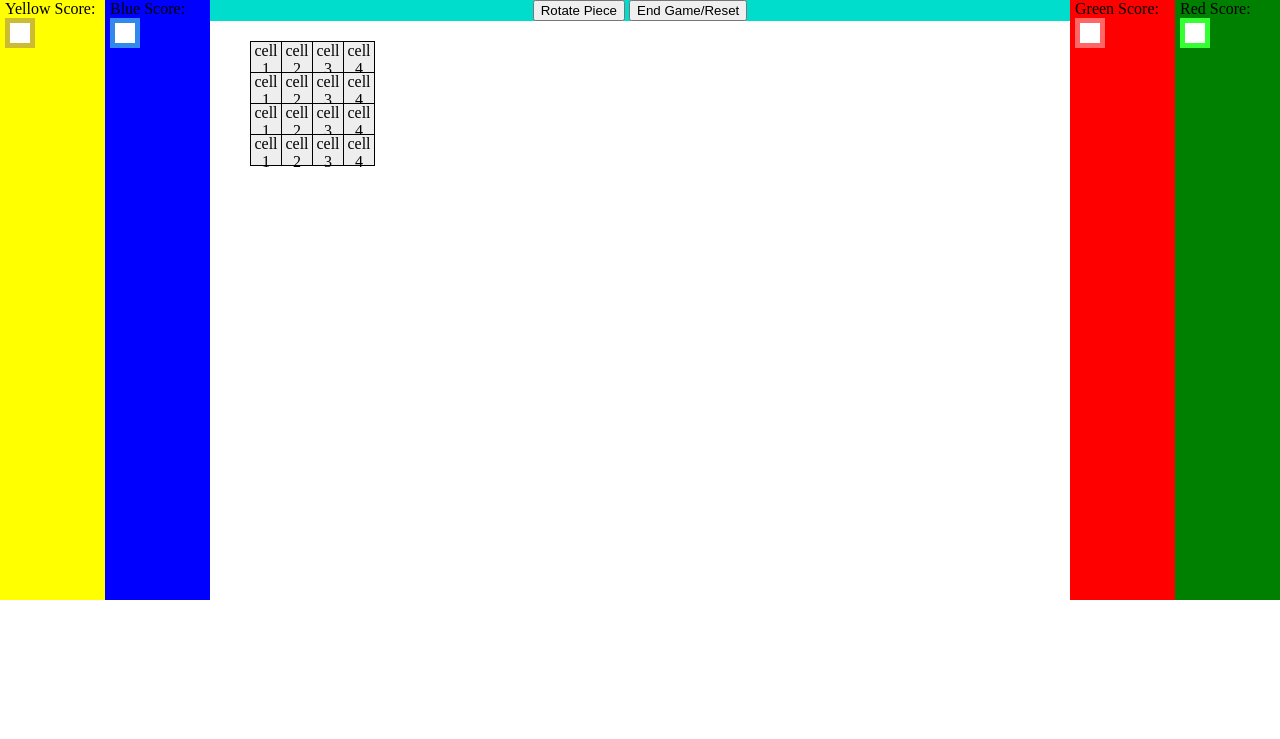
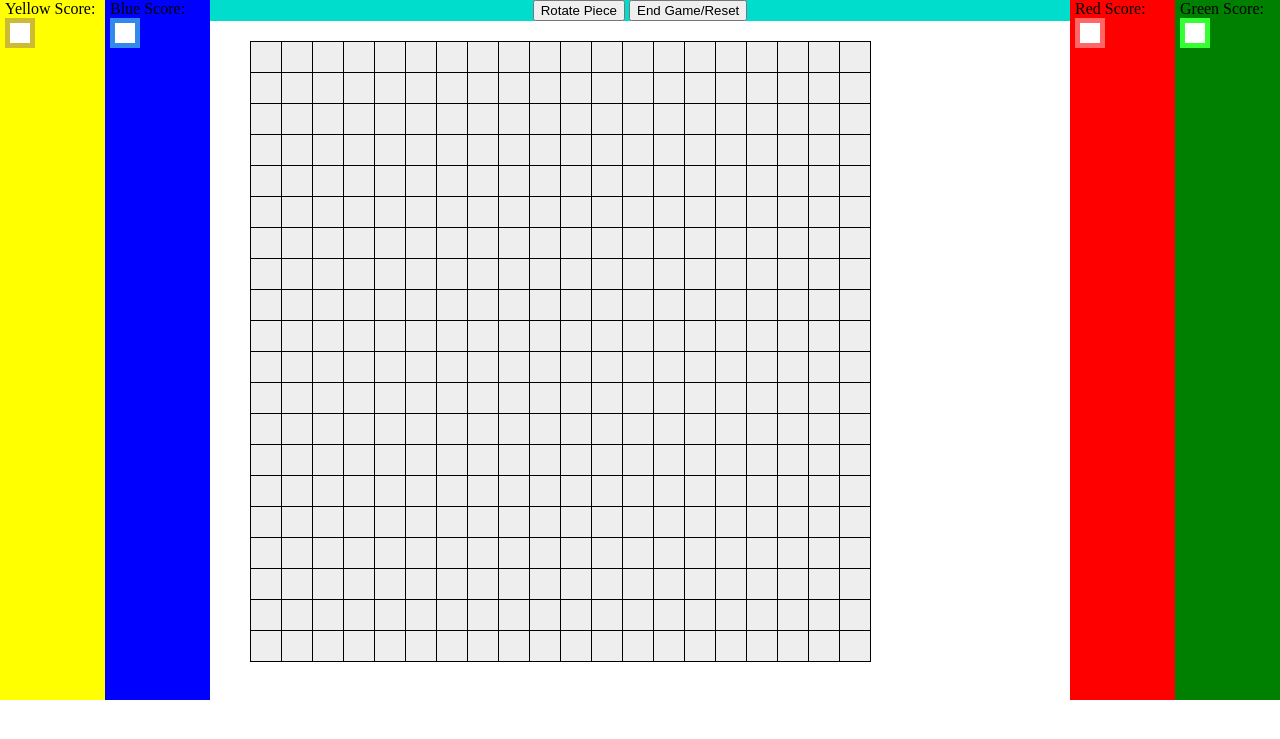
Before and after one commit to hintron/msedev_training, a PHP site: page /brickus.html in a window 1280 px wide. Shown: the top 739 px of the page. Run offline with PHP 8.4, Linux system fonts and the light colour scheme.

Commit message:
Project4: Made gameboard 20x20; Fixed green/red swapped colors

```diff
--- a/project4/brickus.css
+++ b/project4/brickus.css
@@ -16,7 +16,7 @@ body {
 /************************************/
 
 .toolbar {
-    height: 600px;
+    height: 700px;
     width: 100px;
 }
 
@@ -32,12 +32,12 @@ body {
 
 #player3_toolbar {
     float: right;
-    background-color: green;
+    background-color: red;
 }
 
 #player4_toolbar {
     float: right;
-    background-color: red;
+    background-color: green;
 }
 
 
@@ -93,7 +93,6 @@ body {
 
 /* The CSS for a single tile unit */
 .tile {
-    /* display: block; */
     position: absolute;
     width: 20px;
     height: 20px;
@@ -112,11 +111,11 @@ body {
 }
 
 #player3_toolbar .tile {
-    border-color: #33ff33;
+    border-color: #ff6666;
 }
 
 #player4_toolbar .tile {
-    border-color: #ff6666;
+    border-color: #33ff33;
 }
 
 
--- a/project4/brickus.html
+++ b/project4/brickus.html
@@ -25,14 +25,15 @@
         <span id="player2_score"></span>
         <div class="tile"></div>
     </div>
+    <!-- Note: Order is swapped, because that's how floats work -->
+    <div id="player4_toolbar" class="toolbar">
+        <span>Green Score: </span>
+        <span id="player4_score"></span>
+        <div class="tile"></div>
+    </div>
     <div id="player3_toolbar" class="toolbar">
         <span>Red Score: </span>
         <span id="player3_score"></span>
-        <div class="tile"></div>
-    </div>
-    <div id="player4_toolbar" class="toolbar">
-        <span>Green Score: </span>
-        <span id="player4_score"></span>
         <div class="tile"></div>
     </div>
 
@@ -45,31 +46,447 @@
             <button id="endgame_btn" >End Game/Reset</button>
         </div>
 
-        <!-- div#gameboard>div.gameboard-row*4>div.gameboard-cell{cell $}*4 -->
+        <!-- div#gameboard>div.gameboard-row*20>div.gameboard-cell{}*20 -->
         <div id="gameboard">
             <div class="gameboard-row">
-                <div class="gameboard-cell">cell 1</div>
-                <div class="gameboard-cell">cell 2</div>
-                <div class="gameboard-cell">cell 3</div>
-                <div class="gameboard-cell">cell 4</div>
+                <div class="gameboard-cell"></div>
+                <div class="gameboard-cell"></div>
+                <div class="gameboard-cell"></div>
+                <div class="gameboard-cell"></div>
+                <div class="gameboard-cell"></div>
+                <div class="gameboard-cell"></div>
+                <div class="gameboard-cell"></div>
+                <div class="gameboard-cell"></div>
+                <div class="gameboard-cell"></div>
+                <div class="gameboard-cell"></div>
+                <div class="gameboard-cell"></div>
+                <div class="gameboard-cell"></div>
+                <div class="gameboard-cell"></div>
+                <div class="gameboard-cell"></div>
+                <div class="gameboard-cell"></div>
+                <div class="gameboard-cell"></div>
+                <div class="gameboard-cell"></div>
+                <div class="gameboard-cell"></div>
+                <div class="gameboard-cell"></div>
+                <div class="gameboard-cell"></div>
             </div>
             <div class="gameboard-row">
-                <div class="gameboard-cell">cell 1</div>
-                <div class="gameboard-cell">cell 2</div>
-                <div class="gameboard-cell">cell 3</div>
-                <div class="gameboard-cell">cell 4</div>
+                <div class="gameboard-cell"></div>
+                <div class="gameboard-cell"></div>
+                <div class="gameboard-cell"></div>
+                <div class="gameboard-cell"></div>
+                <div class="gameboard-cell"></div>
+                <div class="gameboard-cell"></div>
+                <div class="gameboard-cell"></div>
+                <div class="gameboard-cell"></div>
+                <div class="gameboard-cell"></div>
+                <div class="gameboard-cell"></div>
+                <div class="gameboard-cell"></div>
+                <div class="gameboard-cell"></div>
+                <div class="gameboard-cell"></div>
+                <div class="gameboard-cell"></div>
+                <div class="gameboard-cell"></div>
+                <div class="gameboard-cell"></div>
+                <div class="gameboard-cell"></div>
+                <div class="gameboard-cell"></div>
+                <div class="gameboard-cell"></div>
+                <div class="gameboard-cell"></div>
             </div>
             <div class="gameboard-row">
-                <div class="gameboard-cell">cell 1</div>
-                <div class="gameboard-cell">cell 2</div>
-                <div class="gameboard-cell">cell 3</div>
-                <div class="gameboard-cell">cell 4</div>
+                <div class="gameboard-cell"></div>
+                <div class="gameboard-cell"></div>
+                <div class="gameboard-cell"></div>
+                <div class="gameboard-cell"></div>
+                <div class="gameboard-cell"></div>
+                <div class="gameboard-cell"></div>
+                <div class="gameboard-cell"></div>
+                <div class="gameboard-cell"></div>
+                <div class="gameboard-cell"></div>
+                <div class="gameboard-cell"></div>
+                <div class="gameboard-cell"></div>
+                <div class="gameboard-cell"></div>
+                <div class="gameboard-cell"></div>
+                <div class="gameboard-cell"></div>
+                <div class="gameboard-cell"></div>
+                <div class="gameboard-cell"></div>
+                <div class="gameboard-cell"></div>
+                <div class="gameboard-cell"></div>
+                <div class="gameboard-cell"></div>
+                <div class="gameboard-cell"></div>
             </div>
             <div class="gameboard-row">
-                <div class="gameboard-cell">cell 1</div>
-                <div class="gameboard-cell">cell 2</div>
-                <div class="gameboard-cell">cell 3</div>
-                <div class="gameboard-cell">cell 4</div>
+                <div class="gameboard-cell"></div>
+                <div class="gameboard-cell"></div>
+                <div class="gameboard-cell"></div>
+                <div class="gameboard-cell"></div>
+                <div class="gameboard-cell"></div>
+                <div class="gameboard-cell"></div>
+                <div class="gameboard-cell"></div>
+                <div class="gameboard-cell"></div>
+                <div class="gameboard-cell"></div>
+                <div class="gameboard-cell"></div>
+                <div class="gameboard-cell"></div>
+                <div class="gameboard-cell"></div>
+                <div class="gameboard-cell"></div>
+                <div class="gameboard-cell"></div>
+                <div class="gameboard-cell"></div>
+                <div class="gameboard-cell"></div>
+                <div class="gameboard-cell"></div>
+                <div class="gameboard-cell"></div>
+                <div class="gameboard-cell"></div>
+                <div class="gameboard-cell"></div>
+            </div>
+            <div class="gameboard-row">
+                <div class="gameboard-cell"></div>
+                <div class="gameboard-cell"></div>
+                <div class="gameboard-cell"></div>
+                <div class="gameboard-cell"></div>
+                <div class="gameboard-cell"></div>
+                <div class="gameboard-cell"></div>
+                <div class="gameboard-cell"></div>
+                <div class="gameboard-cell"></div>
+                <div class="gameboard-cell"></div>
+                <div class="gameboard-cell"></div>
+                <div class="gameboard-cell"></div>
+                <div class="gameboard-cell"></div>
+                <div class="gameboard-cell"></div>
+                <div class="gameboard-cell"></div>
+                <div class="gameboard-cell"></div>
+                <div class="gameboard-cell"></div>
+                <div class="gameboard-cell"></div>
+                <div class="gameboard-cell"></div>
+                <div class="gameboard-cell"></div>
+                <div class="gameboard-cell"></div>
+            </div>
+            <div class="gameboard-row">
+                <div class="gameboard-cell"></div>
+                <div class="gameboard-cell"></div>
+                <div class="gameboard-cell"></div>
+                <div class="gameboard-cell"></div>
+                <div class="gameboard-cell"></div>
+                <div class="gameboard-cell"></div>
+                <div class="gameboard-cell"></div>
+                <div class="gameboard-cell"></div>
+                <div class="gameboard-cell"></div>
+                <div class="gameboard-cell"></div>
+                <div class="gameboard-cell"></div>
+                <div class="gameboard-cell"></div>
+                <div class="gameboard-cell"></div>
+                <div class="gameboard-cell"></div>
+                <div class="gameboard-cell"></div>
+                <div class="gameboard-cell"></div>
+                <div class="gameboard-cell"></div>
+                <div class="gameboard-cell"></div>
+                <div class="gameboard-cell"></div>
+                <div class="gameboard-cell"></div>
+            </div>
+            <div class="gameboard-row">
+                <div class="gameboard-cell"></div>
+                <div class="gameboard-cell"></div>
+                <div class="gameboard-cell"></div>
+                <div class="gameboard-cell"></div>
+                <div class="gameboard-cell"></div>
+                <div class="gameboard-cell"></div>
+                <div class="gameboard-cell"></div>
+                <div class="gameboard-cell"></div>
+                <div class="gameboard-cell"></div>
+                <div class="gameboard-cell"></div>
+                <div class="gameboard-cell"></div>
+                <div class="gameboard-cell"></div>
+                <div class="gameboard-cell"></div>
+                <div class="gameboard-cell"></div>
+                <div class="gameboard-cell"></div>
+                <div class="gameboard-cell"></div>
+                <div class="gameboard-cell"></div>
+                <div class="gameboard-cell"></div>
+                <div class="gameboard-cell"></div>
+                <div class="gameboard-cell"></div>
+            </div>
+            <div class="gameboard-row">
+                <div class="gameboard-cell"></div>
+                <div class="gameboard-cell"></div>
+                <div class="gameboard-cell"></div>
+                <div class="gameboard-cell"></div>
+                <div class="gameboard-cell"></div>
+                <div class="gameboard-cell"></div>
+                <div class="gameboard-cell"></div>
+                <div class="gameboard-cell"></div>
+                <div class="gameboard-cell"></div>
+                <div class="gameboard-cell"></div>
+                <div class="gameboard-cell"></div>
+                <div class="gameboard-cell"></div>
+                <div class="gameboard-cell"></div>
+                <div class="gameboard-cell"></div>
+                <div class="gameboard-cell"></div>
+                <div class="gameboard-cell"></div>
+                <div class="gameboard-cell"></div>
+                <div class="gameboard-cell"></div>
+                <div class="gameboard-cell"></div>
+                <div class="gameboard-cell"></div>
+            </div>
+            <div class="gameboard-row">
+                <div class="gameboard-cell"></div>
+                <div class="gameboard-cell"></div>
+                <div class="gameboard-cell"></div>
+                <div class="gameboard-cell"></div>
+                <div class="gameboard-cell"></div>
+                <div class="gameboard-cell"></div>
+                <div class="gameboard-cell"></div>
+                <div class="gameboard-cell"></div>
+                <div class="gameboard-cell"></div>
+                <div class="gameboard-cell"></div>
+                <div class="gameboard-cell"></div>
+                <div class="gameboard-cell"></div>
+                <div class="gameboard-cell"></div>
+                <div class="gameboard-cell"></div>
+                <div class="gameboard-cell"></div>
+                <div class="gameboard-cell"></div>
+                <div class="gameboard-cell"></div>
+                <div class="gameboard-cell"></div>
+                <div class="gameboard-cell"></div>
+                <div class="gameboard-cell"></div>
+            </div>
+            <div class="gameboard-row">
+                <div class="gameboard-cell"></div>
+                <div class="gameboard-cell"></div>
+                <div class="gameboard-cell"></div>
+                <div class="gameboard-cell"></div>
+                <div class="gameboard-cell"></div>
+                <div class="gameboard-cell"></div>
+                <div class="gameboard-cell"></div>
+                <div class="gameboard-cell"></div>
+                <div class="gameboard-cell"></div>
+                <div class="gameboard-cell"></div>
+                <div class="gameboard-cell"></div>
+                <div class="gameboard-cell"></div>
+                <div class="gameboard-cell"></div>
+                <div class="gameboard-cell"></div>
+                <div class="gameboard-cell"></div>
+                <div class="gameboard-cell"></div>
+                <div class="gameboard-cell"></div>
+                <div class="gameboard-cell"></div>
+                <div class="gameboard-cell"></div>
+                <div class="gameboard-cell"></div>
+            </div>
+            <div class="gameboard-row">
+                <div class="gameboard-cell"></div>
+                <div class="gameboard-cell"></div>
+                <div class="gameboard-cell"></div>
+                <div class="gameboard-cell"></div>
+                <div class="gameboard-cell"></div>
+                <div class="gameboard-cell"></div>
+                <div class="gameboard-cell"></div>
+                <div class="gameboard-cell"></div>
+                <div class="gameboard-cell"></div>
+                <div class="gameboard-cell"></div>
+                <div class="gameboard-cell"></div>
+                <div class="gameboard-cell"></div>
+                <div class="gameboard-cell"></div>
+                <div class="gameboard-cell"></div>
+                <div class="gameboard-cell"></div>
+                <div class="gameboard-cell"></div>
+                <div class="gameboard-cell"></div>
+                <div class="gameboard-cell"></div>
+                <div class="gameboard-cell"></div>
+                <div class="gameboard-cell"></div>
+            </div>
+            <div class="gameboard-row">
+                <div class="gameboard-cell"></div>
+                <div class="gameboard-cell"></div>
+                <div class="gameboard-cell"></div>
+                <div class="gameboard-cell"></div>
+                <div class="gameboard-cell"></div>
+                <div class="gameboard-cell"></div>
+                <div class="gameboard-cell"></div>
+                <div class="gameboard-cell"></div>
+                <div class="gameboard-cell"></div>
+                <div class="gameboard-cell"></div>
+                <div class="gameboard-cell"></div>
+                <div class="gameboard-cell"></div>
+                <div class="gameboard-cell"></div>
+                <div class="gameboard-cell"></div>
+                <div class="gameboard-cell"></div>
+                <div class="gameboard-cell"></div>
+                <div class="gameboard-cell"></div>
+                <div class="gameboard-cell"></div>
+                <div class="gameboard-cell"></div>
+                <div class="gameboard-cell"></div>
+            </div>
+            <div class="gameboard-row">
+                <div class="gameboard-cell"></div>
+                <div class="gameboard-cell"></div>
+                <div class="gameboard-cell"></div>
+                <div class="gameboard-cell"></div>
+                <div class="gameboard-cell"></div>
+                <div class="gameboard-cell"></div>
+                <div class="gameboard-cell"></div>
+                <div class="gameboard-cell"></div>
+                <div class="gameboard-cell"></div>
+                <div class="gameboard-cell"></div>
+                <div class="gameboard-cell"></div>
+                <div class="gameboard-cell"></div>
+                <div class="gameboard-cell"></div>
+                <div class="gameboard-cell"></div>
+                <div class="gameboard-cell"></div>
+                <div class="gameboard-cell"></div>
+                <div class="gameboard-cell"></div>
+                <div class="gameboard-cell"></div>
+                <div class="gameboard-cell"></div>
+                <div class="gameboard-cell"></div>
+            </div>
+            <div class="gameboard-row">
+                <div class="gameboard-cell"></div>
+                <div class="gameboard-cell"></div>
+                <div class="gameboard-cell"></div>
+                <div class="gameboard-cell"></div>
+                <div class="gameboard-cell"></div>
+                <div class="gameboard-cell"></div>
+                <div class="gameboard-cell"></div>
+                <div class="gameboard-cell"></div>
+                <div class="gameboard-cell"></div>
+                <div class="gameboard-cell"></div>
+                <div class="gameboard-cell"></div>
+                <div class="gameboard-cell"></div>
+                <div class="gameboard-cell"></div>
+                <div class="gameboard-cell"></div>
+                <div class="gameboard-cell"></div>
+                <div class="gameboard-cell"></div>
+                <div class="gameboard-cell"></div>
+                <div class="gameboard-cell"></div>
+                <div class="gameboard-cell"></div>
+                <div class="gameboard-cell"></div>
+            </div>
+            <div class="gameboard-row">
+                <div class="gameboard-cell"></div>
+                <div class="gameboard-cell"></div>
+                <div class="gameboard-cell"></div>
+                <div class="gameboard-cell"></div>
+                <div class="gameboard-cell"></div>
+                <div class="gameboard-cell"></div>
+                <div class="gameboard-cell"></div>
+                <div class="gameboard-cell"></div>
+                <div class="gameboard-cell"></div>
+                <div class="gameboard-cell"></div>
+                <div class="gameboard-cell"></div>
+                <div class="gameboard-cell"></div>
+                <div class="gameboard-cell"></div>
+                <div class="gameboard-cell"></div>
+                <div class="gameboard-cell"></div>
+                <div class="gameboard-cell"></div>
+                <div class="gameboard-cell"></div>
+                <div class="gameboard-cell"></div>
+                <div class="gameboard-cell"></div>
+                <div class="gameboard-cell"></div>
+            </div>
+            <div class="gameboard-row">
+                <div class="gameboard-cell"></div>
+                <div class="gameboard-cell"></div>
+                <div class="gameboard-cell"></div>
+                <div class="gameboard-cell"></div>
+                <div class="gameboard-cell"></div>
+                <div class="gameboard-cell"></div>
+                <div class="gameboard-cell"></div>
+                <div class="gameboard-cell"></div>
+                <div class="gameboard-cell"></div>
+                <div class="gameboard-cell"></div>
+                <div class="gameboard-cell"></div>
+                <div class="gameboard-cell"></div>
+                <div class="gameboard-cell"></div>
+                <div class="gameboard-cell"></div>
+                <div class="gameboard-cell"></div>
+                <div class="gameboard-cell"></div>
+                <div class="gameboard-cell"></div>
+                <div class="gameboard-cell"></div>
+                <div class="gameboard-cell"></div>
+                <div class="gameboard-cell"></div>
+            </div>
+            <div class="gameboard-row">
+                <div class="gameboard-cell"></div>
+                <div class="gameboard-cell"></div>
+                <div class="gameboard-cell"></div>
+                <div class="gameboard-cell"></div>
+                <div class="gameboard-cell"></div>
+                <div class="gameboard-cell"></div>
+                <div class="gameboard-cell"></div>
+                <div class="gameboard-cell"></div>
+                <div class="gameboard-cell"></div>
+                <div class="gameboard-cell"></div>
+                <div class="gameboard-cell"></div>
+                <div class="gameboard-cell"></div>
+                <div class="gameboard-cell"></div>
+                <div class="gameboard-cell"></div>
+                <div class="gameboard-cell"></div>
+                <div class="gameboard-cell"></div>
+                <div class="gameboard-cell"></div>
+                <div class="gameboard-cell"></div>
+                <div class="gameboard-cell"></div>
+                <div class="gameboard-cell"></div>
+            </div>
+            <div class="gameboard-row">
+                <div class="gameboard-cell"></div>
+                <div class="gameboard-cell"></div>
+                <div class="gameboard-cell"></div>
+                <div class="gameboard-cell"></div>
+                <div class="gameboard-cell"></div>
+                <div class="gameboard-cell"></div>
+                <div class="gameboard-cell"></div>
+                <div class="gameboard-cell"></div>
+                <div class="gameboard-cell"></div>
+                <div class="gameboard-cell"></div>
+                <div class="gameboard-cell"></div>
+                <div class="gameboard-cell"></div>
+                <div class="gameboard-cell"></div>
+                <div class="gameboard-cell"></div>
+                <div class="gameboard-cell"></div>
+                <div class="gameboard-cell"></div>
+                <div class="gameboard-cell"></div>
+                <div class="gameboard-cell"></div>
+                <div class="gameboard-cell"></div>
+                <div class="gameboard-cell"></div>
+            </div>
+            <div class="gameboard-row">
+                <div class="gameboard-cell"></div>
+                <div class="gameboard-cell"></div>
+                <div class="gameboard-cell"></div>
+                <div class="gameboard-cell"></div>
+                <div class="gameboard-cell"></div>
+                <div class="gameboard-cell"></div>
+                <div class="gameboard-cell"></div>
+                <div class="gameboard-cell"></div>
+                <div class="gameboard-cell"></div>
+                <div class="gameboard-cell"></div>
+                <div class="gameboard-cell"></div>
+                <div class="gameboard-cell"></div>
+                <div class="gameboard-cell"></div>
+                <div class="gameboard-cell"></div>
+                <div class="gameboard-cell"></div>
+                <div class="gameboard-cell"></div>
+                <div class="gameboard-cell"></div>
+                <div class="gameboard-cell"></div>
+                <div class="gameboard-cell"></div>
+                <div class="gameboard-cell"></div>
+            </div>
+            <div class="gameboard-row">
+                <div class="gameboard-cell"></div>
+                <div class="gameboard-cell"></div>
+                <div class="gameboard-cell"></div>
+                <div class="gameboard-cell"></div>
+                <div class="gameboard-cell"></div>
+                <div class="gameboard-cell"></div>
+                <div class="gameboard-cell"></div>
+                <div class="gameboard-cell"></div>
+                <div class="gameboard-cell"></div>
+                <div class="gameboard-cell"></div>
+                <div class="gameboard-cell"></div>
+                <div class="gameboard-cell"></div>
+                <div class="gameboard-cell"></div>
+                <div class="gameboard-cell"></div>
+                <div class="gameboard-cell"></div>
+                <div class="gameboard-cell"></div>
+                <div class="gameboard-cell"></div>
+                <div class="gameboard-cell"></div>
+                <div class="gameboard-cell"></div>
+                <div class="gameboard-cell"></div>
             </div>
         </div>
 
```
Also changed, not shown: project4/brickus.js (+9 -10 lines).
